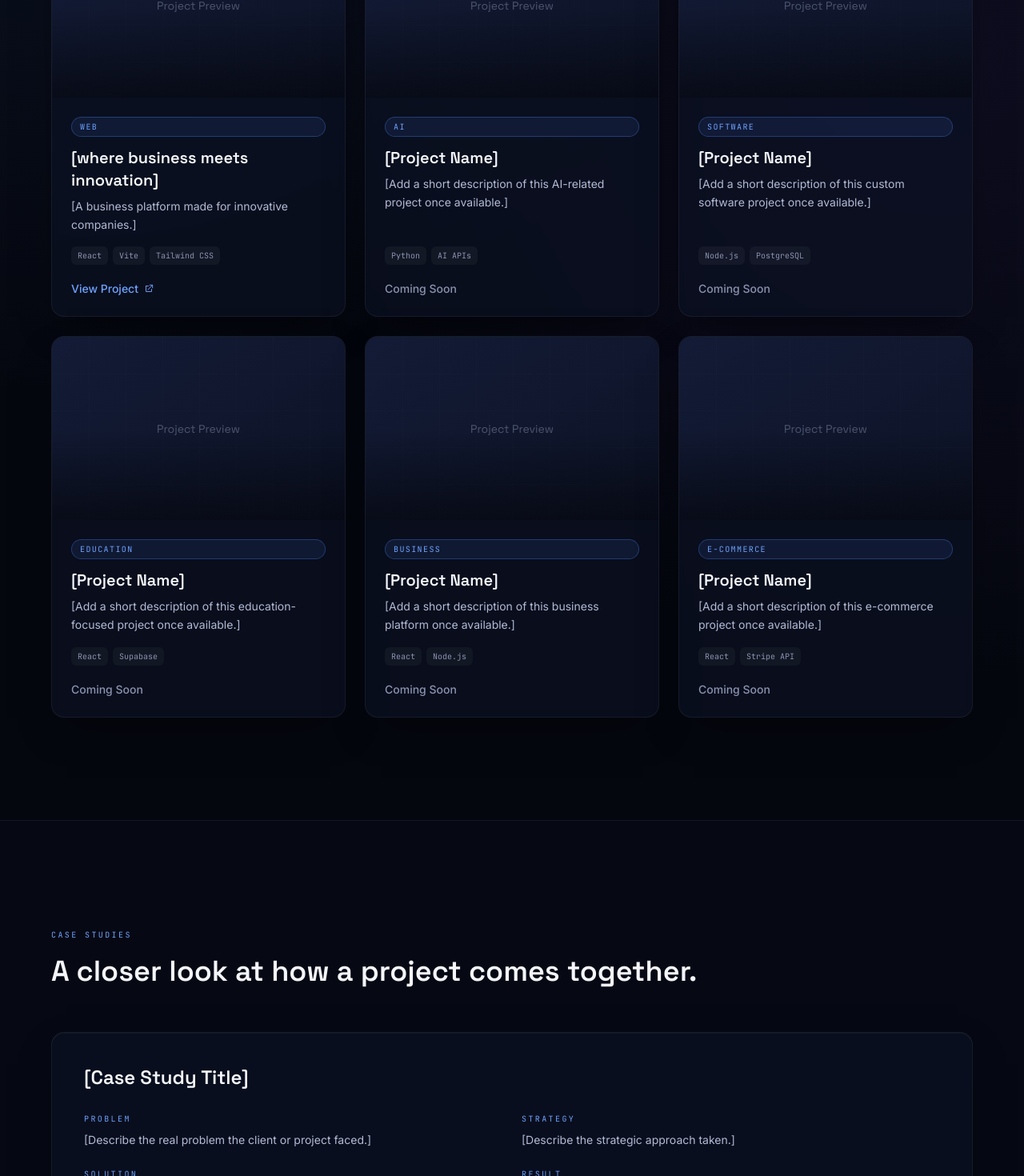
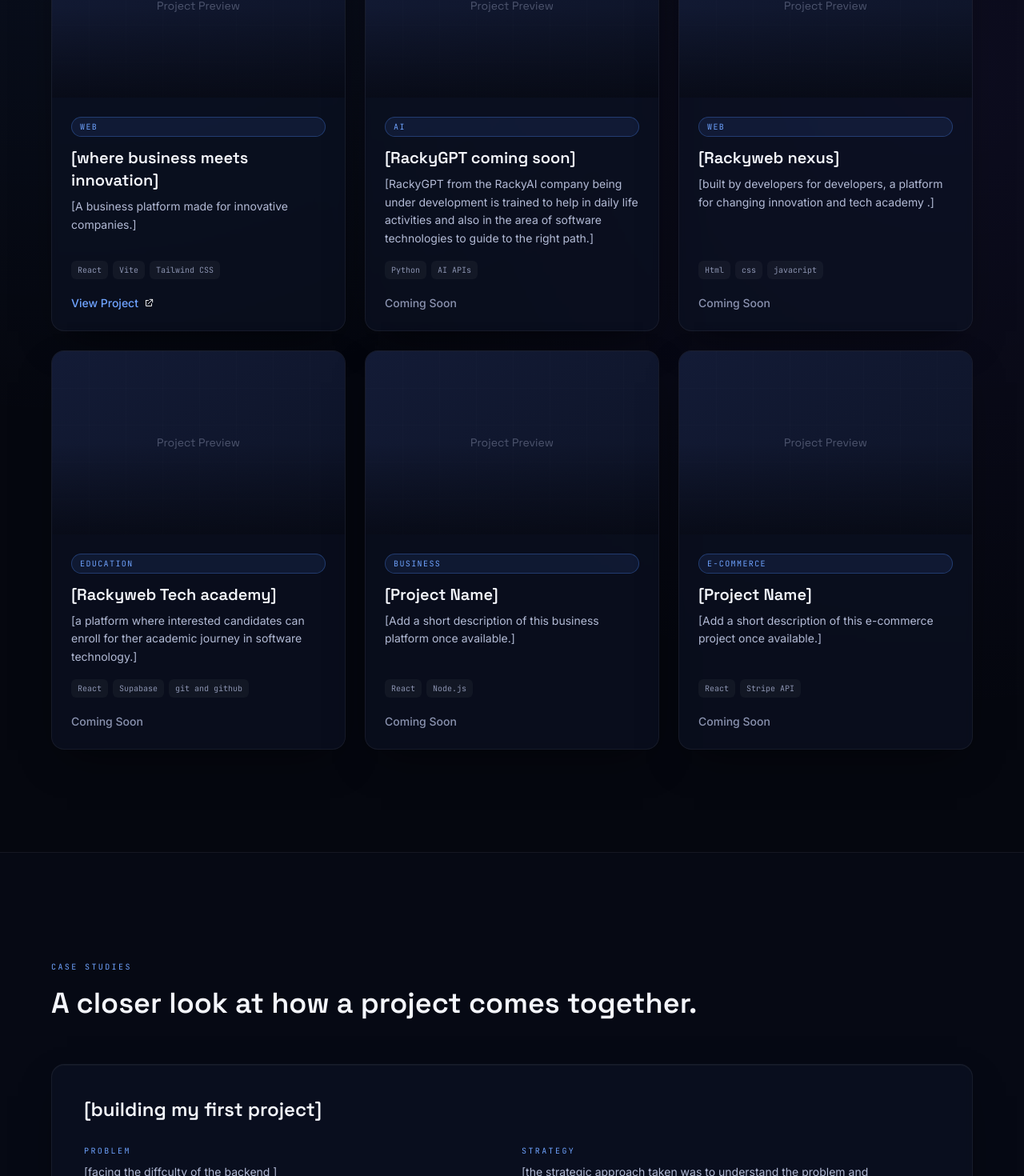
Before and after one commit to RACKYWEB-web/Rackyweb-Technologies, a React (Vite) app: page /#/projects in a window 1280 px wide. Shown: the part 450-1920 px from the top of the page at 80% size. Built offline with nearby package versions, Linux system fonts and the light colour scheme.

Commit message:
update website

```diff
--- a/src/data/company.js
+++ b/src/data/company.js
@@ -14,10 +14,10 @@ export const company = {
   portfolio: 'https://rackyweb-web.github.io/Edward-portfolio/',
   social: {
     github: 'https://github.com/RACKYWEB-web',
-    twitter: '',
+    twitter: 'zethan edward',
     linkedin: '',
     instagram: '',
-    facebook: '',
+    facebook: 'racky web',
   },
 }
 
--- a/src/data/projects.js
+++ b/src/data/projects.js
@@ -14,28 +14,28 @@ export const projects = [
   },
   {
     id: 'proj-2',
-    title: '[Project Name]',
+    title: '[RackyGPT coming soon]',
     category: 'AI',
-    description: '[Add a short description of this AI-related project once available.]',
+    description: '[RackyGPT from  the RackyAI company being under development is trained to help in daily life activities and also in the area of software technologies to guide to the right path.]',
     technologies: ['Python', 'AI APIs'],
     link: '',
     placeholder: true,
   },
   {
     id: 'proj-3',
-    title: '[Project Name]',
-    category: 'Software',
-    description: '[Add a short description of this custom software project once available.]',
-    technologies: ['Node.js', 'PostgreSQL'],
+    title: '[Rackyweb nexus]',
+    category: 'web',
+    description: '[built by developers for developers, a platform for changing innovation and tech academy .]',
+    technologies: ['Html', 'css' , 'javacript'],
     link: '',
     placeholder: true,
   },
   {
     id: 'proj-4',
-    title: '[Project Name]',
+    title: '[Rackyweb Tech academy]',
     category: 'Education',
-    description: '[Add a short description of this education-focused project once available.]',
-    technologies: ['React', 'Supabase'],
+    description: '[a platform where interested candidates can enroll for ther academic journey in software technology.]',
+    technologies: ['React', 'Supabase' , 'git and github'],
     link: '',
     placeholder: true,
   },
@@ -63,12 +63,12 @@ export const projects = [
 export const caseStudies = [
   {
     id: 'case-1',
-    title: '[Case Study Title]',
-    problem: '[Describe the real problem the client or project faced.]',
-    strategy: '[Describe the strategic approach taken.]',
-    solution: '[Describe the solution that was built.]',
-    technology: ['React', 'Node.js', 'PostgreSQL'],
-    result: '[Describe the measurable or observed result, once available.]',
+    title: '[building my first project]',
+    problem: '[facing the diffculty of the backend ]',
+    strategy: '[the strategic approach taken was to understand the problem and understanding the tools needed, and applying the right tools makes it more effective.]',
+    solution: '[applying the right software tools gave the right solution.]',
+    technology: ['React', 'Node.js', 'PostgreSQL' , 'Go'],
+    result: '[up and running on the internet the result is effective and outstanding .]',
     placeholder: true,
   },
 ]
--- a/src/data/technologies.js
+++ b/src/data/technologies.js
@@ -42,12 +42,12 @@ export const faqs = [
 
 export const academy = {
   name: 'Rackyweb Tech Academy',
-  intro: 'Practical technology education \u2014 delivered where students already are.',
+  intro: 'Practical technology education delivered where students already are.',
   description: 'Rackyweb Tech Academy provides hands-on technology education. Classes are conducted primarily through WhatsApp, keeping learning accessible and direct rather than locked behind a separate platform.',
   courses: [
-    { id: 'c1', title: '[Course Title]', level: 'Beginner', placeholder: true },
-    { id: 'c2', title: '[Course Title]', level: 'Intermediate', placeholder: true },
-    { id: 'c3', title: '[Course Title]', level: 'Advanced', placeholder: true },
+    { id: 'c1', title: '[Software development]', level: 'Beginner to advanced', placeholder: true },
+    { id: 'c2', title: '[Ai and machine learning]', level: 'Beginner to advanced', placeholder: true },
+    { id: 'c3', title: '[Git and github]', level: 'Beginner to advanced ', placeholder: true },
   ],
-  whatsappLink: '',
+  whatsappLink: 'https://wa.me/2347087806251',
 }
--- a/src/pages/Home/Home.jsx
+++ b/src/pages/Home/Home.jsx
@@ -40,7 +40,7 @@ function OrbitVisual() {
           {/* INNER BORDER */}
           <div className="absolute inset-2 rounded-[1.5rem] border border-electric-400/20 pointer-events-none" />
 
-          {/* RACKYWEB IMAGE */}
+          {/* RACKYWEB IMAGE */}.
           <div className="relative w-full h-full p-4 flex items-center justify-center bg-slate-900 rounded-[1.8rem] overflow-hidden">
 
             <img
@@ -331,8 +331,6 @@ export default function Home() {
             <span className="eyebrow">
               The Rackyweb Approach
             </span>
-
-
             <h2 className="font-display font-semibold text-3xl md:text-5xl leading-tight tracking-tight text-ink-50 mt-5">
               Not just another software company.
             </h2>
@@ -670,6 +668,7 @@ export default function Home() {
               Explore Rackyweb Projects →
             </Button>
 
+
             <Button
               href="https://rackyweb-web.github.io/Edward-portfolio/"
               variant="ghost"
--- a/src/pages/Services/Services.jsx
+++ b/src/pages/Services/Services.jsx
@@ -17,7 +17,7 @@ export default function Services() {
           <Section>
             <span className="eyebrow">What We Offer</span>
             <h1 className="font-display font-bold text-4xl md:text-6xl text-ink-50 mt-5 leading-tight">Services for real technology needs.</h1>
-            <p className="text-ink-400 text-lg leading-relaxed mt-6">Every service exists to solve a genuine problem \u2014 not to pad a list.</p>
+            <p className="text-ink-400 text-lg leading-relaxed mt-6">Every service exists to solve a genuine problem not to pad a list.</p>
           </Section>
         </div>
       </section>
--- a/src/utils/icons.jsx
+++ b/src/utils/icons.jsx
@@ -1,7 +1,7 @@
 // A small, dependency-free icon set — keeps the bundle light and the visual
 // language consistent (thin strokes, rounded joins) instead of pulling in
 // an icon library.
-const base = { fill: 'none', stroke: 'currentColor', strokeWidth: 1.6, strokeLinecap: 'round', strokeLinejoin: 'round' }
+const base = { fill: 'none', stroke: 'white', strokeWidth: 1.6, strokeLinecap: 'round', strokeLinejoin: 'round' }
 
 export function Icon({ name, className = 'w-5 h-5' }) {
   const props = { viewBox: '0 0 24 24', className, ...base }
```
